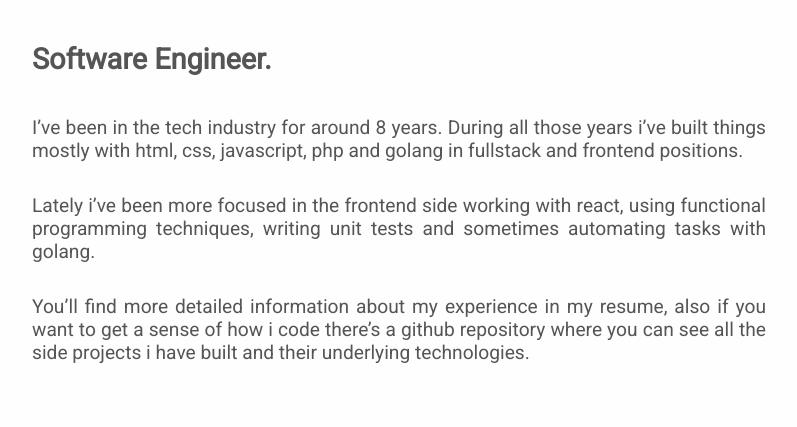
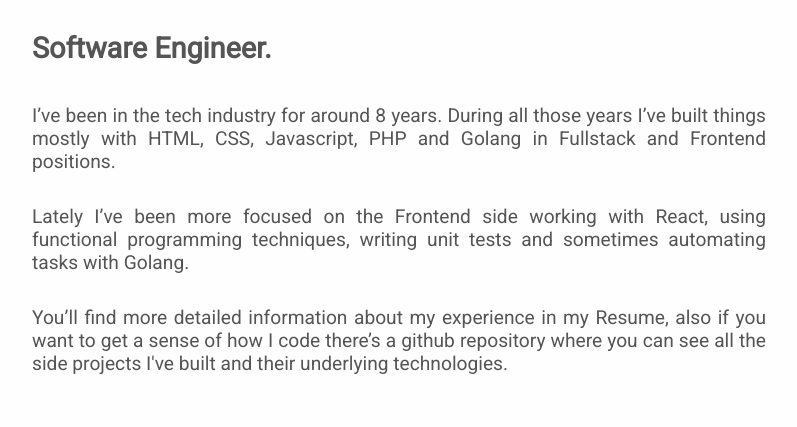
Before and after one commit to eiberham/abra.io, a Gatsby site: page / in a window 1280 px wide. Shown: the part 221-648 px from the top of the page, without its empty margins (241-1038 px from the left). Built offline with nearby package versions, Linux system fonts and the light colour scheme; Gatsby itself is replaced by a stand-in of ours; a web font is replaced by a local one.

Commit message:
fix nouns in cover letter page

```diff
--- a/src/components/body/index.js
+++ b/src/components/body/index.js
@@ -5,24 +5,22 @@ import './styles.scss';
 const Body = ({children}) => {
     return (
         <section className="paragraph">
-            {/* <article> */}
             <h2>Software Engineer.</h2>
             <p>
                 I’ve been in the tech industry for around 8 years. During all
-                    those years i’ve built things mostly with html, css, javascript, php and golang in
-                    fullstack and frontend positions.
+                those years I’ve built things mostly with HTML, CSS, Javascript, PHP and Golang in
+                Fullstack and Frontend positions.
             </p>
             <p>
-                    Lately i’ve been more focused in the frontend side working with react, using functional
-                    programming techniques, writing unit tests and sometimes automating tasks with golang.
+                Lately I’ve been more focused on the Frontend side working with React, using functional
+                programming techniques, writing unit tests and sometimes automating tasks with Golang.
             </p>
             <p>
-                    You’ll find more detailed information about my experience in my resume, also if you want
-                    to get a sense of how i code there’s a github repository where you can see all the side
-                    projects i have built and their underlying technologies.
+                You’ll find more detailed information about my experience in my Resume, also if you want
+                to get a sense of how I code there’s a github repository where you can see all the side
+                projects I've built and their underlying technologies.
             </p>
             { children }
-            {/* </article> */}
         </section>
     )
 };
```
Lines whose indentation alone changed are shown as unchanged.
